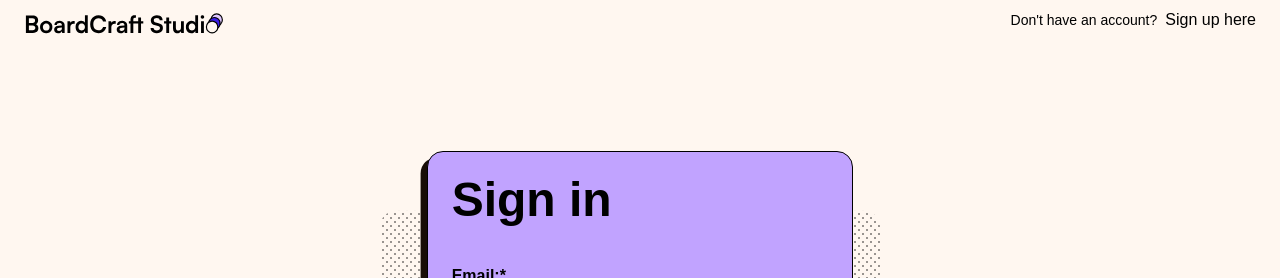
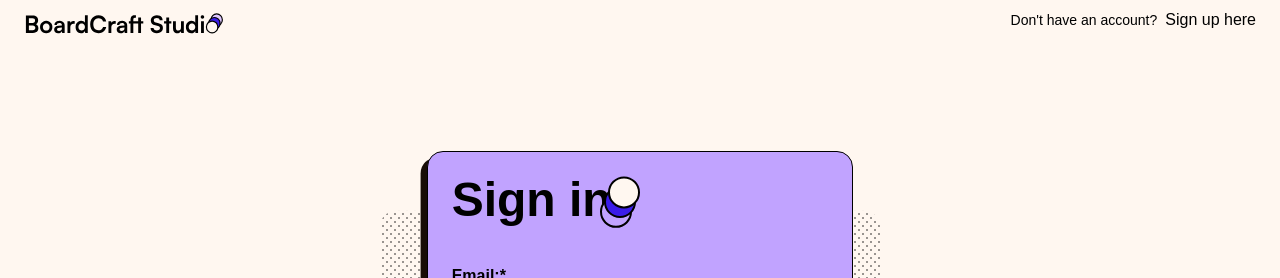
Before and after one commit to t-holmquist/learning-platform, a Next.js app: page /sign-up in a window 1280 px wide. Shown: the top 278 px of the page. Built offline with nearby package versions, Linux system fonts and the light colour scheme; a web font is replaced by a local one.

Commit message:
fix: add animated motion circles to SignIn

```diff
--- a/app/sign-up/page.tsx
+++ b/app/sign-up/page.tsx
@@ -32,7 +32,48 @@ const SignUp = () => {
                     { y: {duration: 3, ease: 'easeInOut', repeat: Infinity, repeatType: "reverse"}, opacity: {delay: 0.3}}
                 }
                 className='absolute -z-10 opacity-70 top-10 -left-12 w-[500px] h-[550px] rounded-large bgDots'/>
-                <h1 className='font-black text-5xl'>Sign in</h1>
+                {/* Motion circles */}
+                <div className='relative'>
+                    <h1 className='font-black text-5xl'>Sign in</h1>
+                    <motion.figure
+                    initial={{y: 10}}
+                    animate={{y: 20}}
+                    transition={{
+                        repeat: Infinity,
+                        repeatType: 'reverse',
+                        ease: 'easeInOut',
+                        duration: 5,
+                    }}
+                    className='absolute top-0 right-[24%] sm:right-[52%] w-8 h-8 border-2 bg-accent rounded-full'>
+
+                    </motion.figure>
+                    <motion.figure
+                    initial={{y: 20}}
+                    animate={{y: 10}}
+                    transition={{
+                        repeat: Infinity,
+                        repeatType: 'reverse',
+                        ease: 'easeInOut',
+                        duration: 5,
+                        delay: 0.5,
+                    }}
+                    className='absolute top-0 right-[23%] sm:right-[51%] w-8 h-8 border-2 bg-primary rounded-full'>
+
+                    </motion.figure>
+                    <motion.figure
+                    initial={{y: 30}}
+                    animate={{y: 0}}
+                    transition={{
+                        repeat: Infinity,
+                        repeatType: 'reverse',
+                        ease: 'easeInOut',
+                        duration: 5,
+                        delay: 0.9,
+                    }}
+                    className='absolute top-0 right-[22%] sm:right-[50%] w-8 h-8 border-2 bg-bg-sand rounded-full'>
+                    </motion.figure>
+
+                </div>
                 <div className='flex flex-col gap-2'>
                     <label className='font-bold' htmlFor="email">Email:*</label>
                     <input name="email" placeholder="Enter your email"
```
